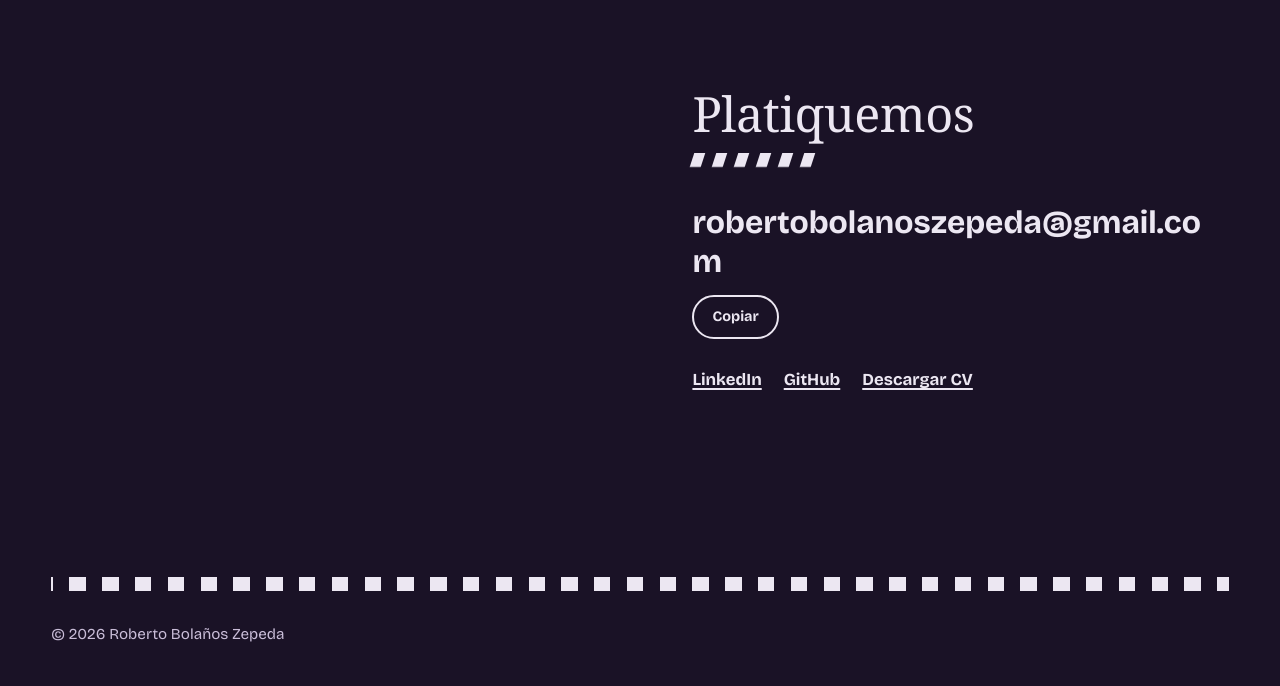
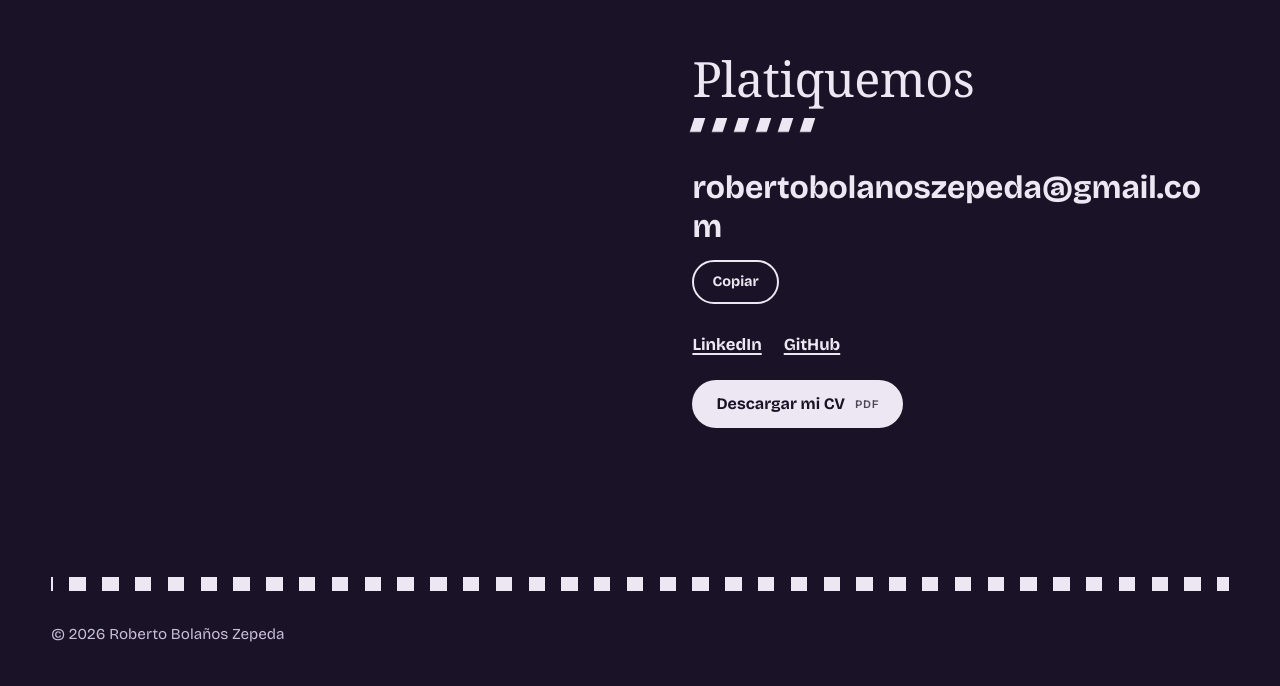
Before and after one commit to RobertoBoz/Portafolio, a plain HTML site: page index.html in a window 1280 px wide. Shown: the part 4096-4782 px from the top of the page. Drawn offline with nearby package versions, Linux system fonts and the light colour scheme; a web font is replaced by a local one.

Commit message:
Botón grande "Descargar mi CV" en Platiquemos
Reemplaza el enlace pequeño junto a LinkedIn y GitHub por un botón visible.

```diff
--- a/css/estilos.css
+++ b/css/estilos.css
@@ -84,3 +84,4 @@ footer{max-width:1360px;margin:0 auto;padding-block:32px 40px;border-top:14px so
 .btn-alt{background:none;color:var(--fg);box-shadow:inset 0 0 0 2px var(--line)}
 .btn-alt:hover{background:var(--fg);color:var(--bg);box-shadow:none}
 .btn .peq{font-size:.72em;font-weight:600;letter-spacing:.06em;opacity:.75}
+.cv-contacto{margin-top:22px}
--- a/index.html
+++ b/index.html
@@ -66,7 +66,8 @@
   <section data-pose="peace" data-s="contacto" id="contacto">
     <h2>Platiquemos</h2>
     <div class="mailrow"><span id="mail">robertobolanoszepeda@gmail.com</span><button class="copy" type="button" data-copy="robertobolanoszepeda@gmail.com">Copiar</button></div>
-    <div class="links"><a href="https://www.linkedin.com/in/roberto-bola%C3%B1os-zepeda-63614519b/" target="_blank" rel="noopener">LinkedIn</a><a href="https://github.com/RobertoBoz" target="_blank" rel="noopener">GitHub</a><a href="cv/Roberto-Bolanos-Zepeda-CV.pdf" download>Descargar CV</a></div>
+    <div class="links"><a href="https://www.linkedin.com/in/roberto-bola%C3%B1os-zepeda-63614519b/" target="_blank" rel="noopener">LinkedIn</a><a href="https://github.com/RobertoBoz" target="_blank" rel="noopener">GitHub</a></div>
+    <a class="btn cv-contacto" href="cv/Roberto-Bolanos-Zepeda-CV.pdf" download>Descargar mi CV <span class="peq">PDF</span></a>
   </section>
 </main>
 </div>
```
